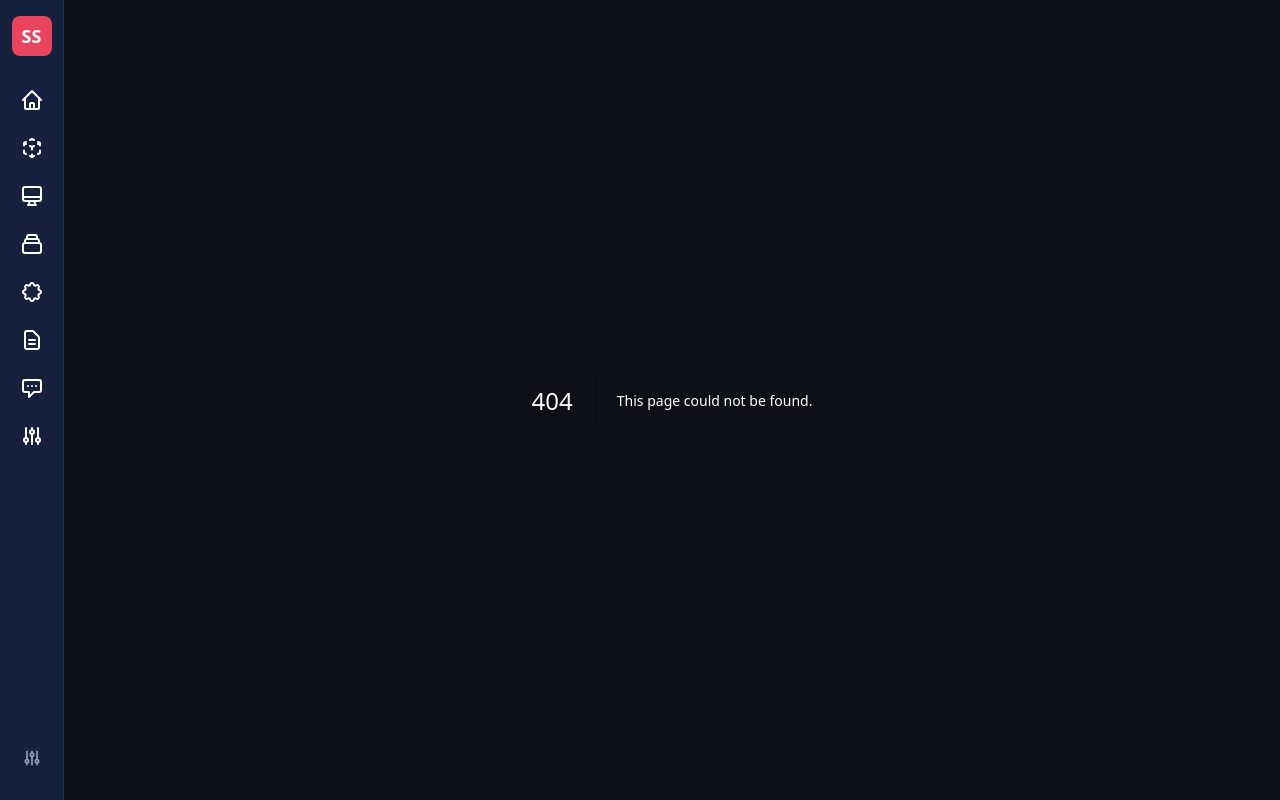
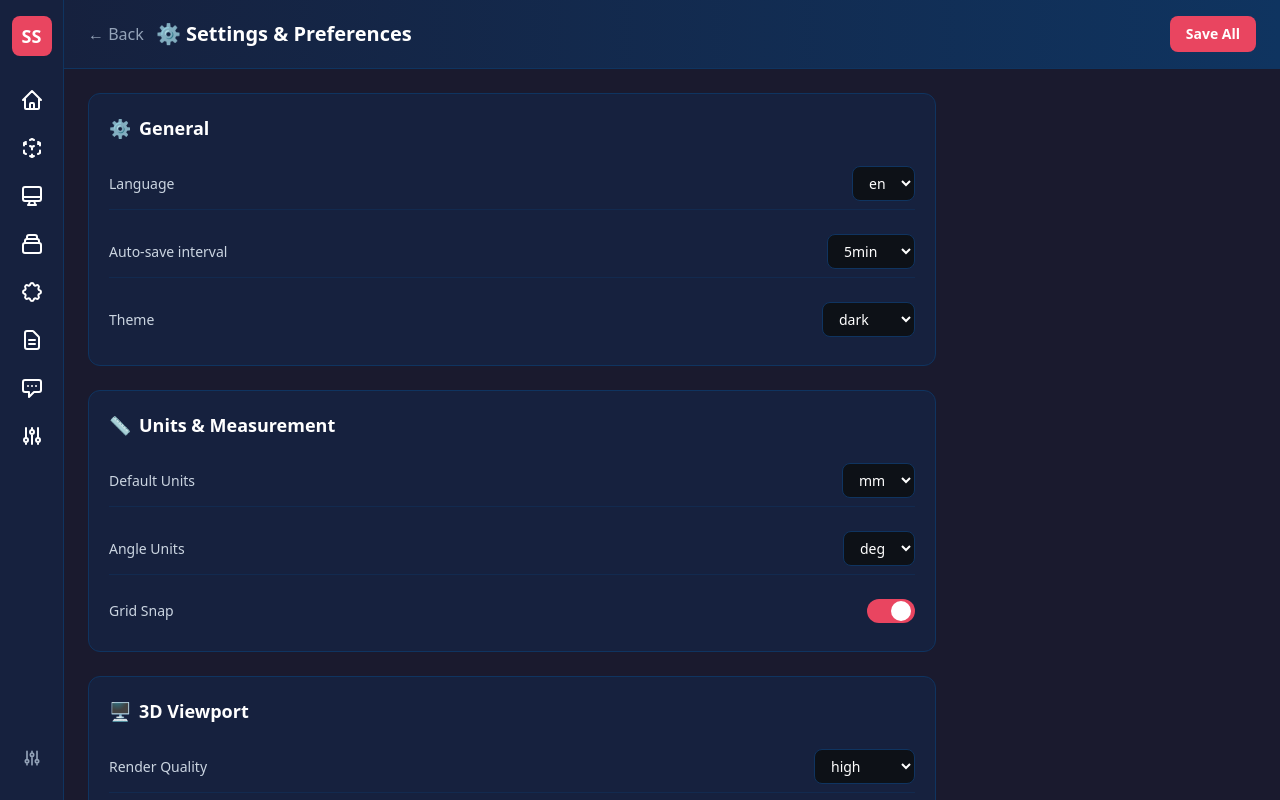
Before and after one commit to ganeshgowri-ASA/ShilpaSutra, a Next.js app: page /settings in a window 1280 px wide. Before the commit this address had no page. Built offline with nearby package versions, Linux system fonts and the light colour scheme.

Commit message:
Add Settings page: units, theme, viewport, AI engine, export, keyboard shortcuts

```diff
--- /dev/null
+++ b/src/app/settings/page.tsx
@@ -0,0 +1,148 @@
+"use client";
+import { useState } from "react";
+import Link from "next/link";
+
+export default function SettingsPage() {
+  const [units, setUnits] = useState("mm");
+  const [theme, setTheme] = useState("dark");
+  const [gridSnap, setGridSnap] = useState(true);
+  const [autoSave, setAutoSave] = useState(true);
+  const [renderQuality, setRenderQuality] = useState("high");
+  const [aiModel, setAiModel] = useState("claude-sonnet");
+  const [exportFormat, setExportFormat] = useState("STEP");
+  const [language, setLanguage] = useState("en");
+
+  const sections = [
+    {
+      title: "General",
+      icon: "⚙",
+      settings: [
+        { label: "Language", type: "select", value: language, onChange: setLanguage, options: ["en", "hi", "de", "ja", "zh"] },
+        { label: "Auto-save interval", type: "select", value: autoSave ? "5min" : "off", onChange: (v: string) => setAutoSave(v !== "off"), options: ["off", "1min", "5min", "10min"] },
+        { label: "Theme", type: "select", value: theme, onChange: setTheme, options: ["dark", "light", "system"] },
+      ]
+    },
+    {
+      title: "Units & Measurement",
+      icon: "📏",
+      settings: [
+        { label: "Default Units", type: "select", value: units, onChange: setUnits, options: ["mm", "cm", "m", "in", "ft"] },
+        { label: "Angle Units", type: "select", value: "deg", onChange: () => {}, options: ["deg", "rad"] },
+        { label: "Grid Snap", type: "toggle", value: gridSnap, onChange: setGridSnap },
+      ]
+    },
+    {
+      title: "3D Viewport",
+      icon: "🖥",
+      settings: [
+        { label: "Render Quality", type: "select", value: renderQuality, onChange: setRenderQuality, options: ["low", "medium", "high", "ultra"] },
+        { label: "Show Grid", type: "toggle", value: true, onChange: () => {} },
+        { label: "Show Axes", type: "toggle", value: true, onChange: () => {} },
+        { label: "Perspective", type: "select", value: "perspective", onChange: () => {}, options: ["perspective", "orthographic"] },
+      ]
+    },
+    {
+      title: "AI Engine",
+      icon: "🤖",
+      settings: [
+        { label: "AI Model", type: "select", value: aiModel, onChange: setAiModel, options: ["claude-sonnet", "gpt-4o", "gemini-pro", "deepseek-v3"] },
+        { label: "Auto-suggest in KCL", type: "toggle", value: true, onChange: () => {} },
+        { label: "AI Chat in Designer", type: "toggle", value: true, onChange: () => {} },
+      ]
+    },
+    {
+      title: "Export & Import",
+      icon: "📤",
+      settings: [
+        { label: "Default Export Format", type: "select", value: exportFormat, onChange: setExportFormat, options: ["STEP", "STL", "OBJ", "IGES", "glTF"] },
+        { label: "STL Quality (triangles)", type: "select", value: "medium", onChange: () => {}, options: ["low", "medium", "high"] },
+        { label: "Include Metadata", type: "toggle", value: true, onChange: () => {} },
+      ]
+    },
+  ];
+
+  return (
+    <div className="min-h-screen bg-[#1a1a2e] text-white">
+      <div className="bg-gradient-to-r from-[#16213e] to-[#0f3460] border-b border-[#0f3460] px-6 py-4">
+        <div className="flex items-center justify-between">
+          <div className="flex items-center gap-3">
+            <Link href="/" className="text-slate-400 hover:text-white">← Back</Link>
+            <h1 className="text-xl font-bold">⚙ Settings & Preferences</h1>
+          </div>
+          <button className="bg-[#e94560] hover:bg-[#d63750] px-4 py-2 rounded-lg text-sm font-bold">Save All</button>
+        </div>
+      </div>
+
+      <div className="px-6 py-6 max-w-4xl">
+        <div className="space-y-6">
+          {sections.map(section => (
+            <div key={section.title} className="bg-[#16213e] border border-[#0f3460] rounded-xl p-5">
+              <h2 className="text-lg font-bold mb-4 flex items-center gap-2">
+                <span>{section.icon}</span> {section.title}
+              </h2>
+              <div className="space-y-4">
+                {section.settings.map((s: any) => (
+                  <div key={s.label} className="flex items-center justify-between py-2 border-b border-[#0f3460]/50 last:border-0">
+                    <span className="text-sm text-slate-300">{s.label}</span>
+                    {s.type === "select" ? (
+                      <select
+                        value={s.value}
+                        onChange={(e) => s.onChange(e.target.value)}
+                        className="bg-[#0d1117] border border-[#0f3460] rounded-lg px-3 py-1.5 text-sm text-white"
+                      >
+                        {s.options.map((opt: string) => (
+                          <option key={opt} value={opt}>{opt}</option>
+                        ))}
+                      </select>
+                    ) : (
+                      <button
+                        onClick={() => s.onChange(!s.value)}
+                        className={`w-12 h-6 rounded-full transition-colors ${s.value ? "bg-[#e94560]" : "bg-[#0f3460]"} relative`}
+                      >
+                        <div className={`w-5 h-5 bg-white rounded-full absolute top-0.5 transition-transform ${s.value ? "translate-x-6" : "translate-x-0.5"}`} />
+                      </button>
+                    )}
+                  </div>
+                ))}
+              </div>
+            </div>
+          ))}
+
+          {/* Keyboard Shortcuts */}
+          <div className="bg-[#16213e] border border-[#0f3460] rounded-xl p-5">
+            <h2 className="text-lg font-bold mb-4">⌨ Keyboard Shortcuts</h2>
+            <div className="grid grid-cols-2 gap-2 text-sm">
+              {[
+                ["Ctrl+K", "Command Bar"],
+                ["Ctrl+S", "Save Project"],
+                ["Ctrl+Z", "Undo"],
+                ["Ctrl+Shift+Z", "Redo"],
+                ["Ctrl+E", "Toggle KCL Editor"],
+                ["Ctrl+G", "Toggle Grid"],
+                ["F", "Fit to View"],
+                ["Esc", "Cancel / Deselect"],
+                ["Delete", "Delete Selected"],
+                ["Space", "Toggle AI Chat"],
+              ].map(([key, action]) => (
+                <div key={key} className="flex items-center justify-between py-1.5 border-b border-[#0f3460]/30">
+                  <span className="text-slate-400">{action}</span>
+                  <kbd className="bg-[#0d1117] px-2 py-0.5 rounded text-xs font-mono text-[#e94560]">{key}</kbd>
+                </div>
+              ))}
+            </div>
+          </div>
+
+          {/* About */}
+          <div className="bg-[#0d1117] border border-[#0f3460] rounded-xl p-5 text-sm text-slate-400">
+            <div className="flex items-center justify-between">
+              <div>
+                <span className="text-white font-bold">ShilpaSutra v1.0</span> | शिल्पसूत्र - The Formulas of Craftsmanship
+              </div>
+              <div>Next.js + Three.js + R3F | B-rep + OpenFOAM + CalculiX</div>
+            </div>
+          </div>
+        </div>
+      </div>
+    </div>
+  );
+}
```
